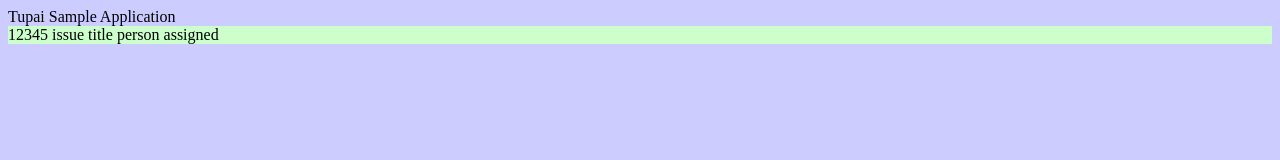
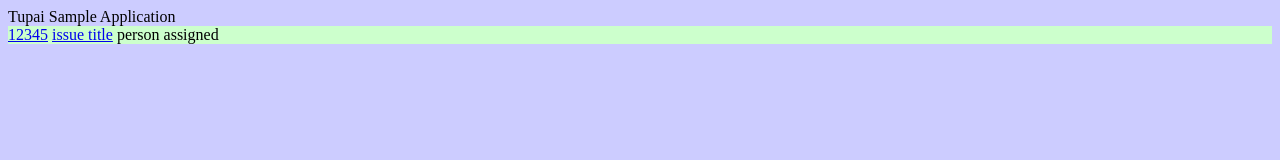
Before and after one commit to DQNEO/TupaiSampleApp, a website: page templates/helloworld/Templates.html in a window 1280 px wide. Drawn offline with Linux system fonts and the light colour scheme; files that its build step writes are made by us from their sources.

Commit message:
set hyper links

```diff
--- a/templates/helloworld/Templates.html
+++ b/templates/helloworld/Templates.html
@@ -16,8 +16,8 @@
 </div>
 
 <div data-ch-template="timeline_table_cell" style="background:#cfc" class="mycell">
-  <span data-ch-name="id">12345</span>
-  <span data-ch-name="title">issue title</span>
+  <a href="."><span data-ch-name="id">12345</span></a>
+  <a href="."><span data-ch-name="title">issue title</span></a>
   <span data-ch-name="assignee">person assigned</span>
 </div>
 
```
